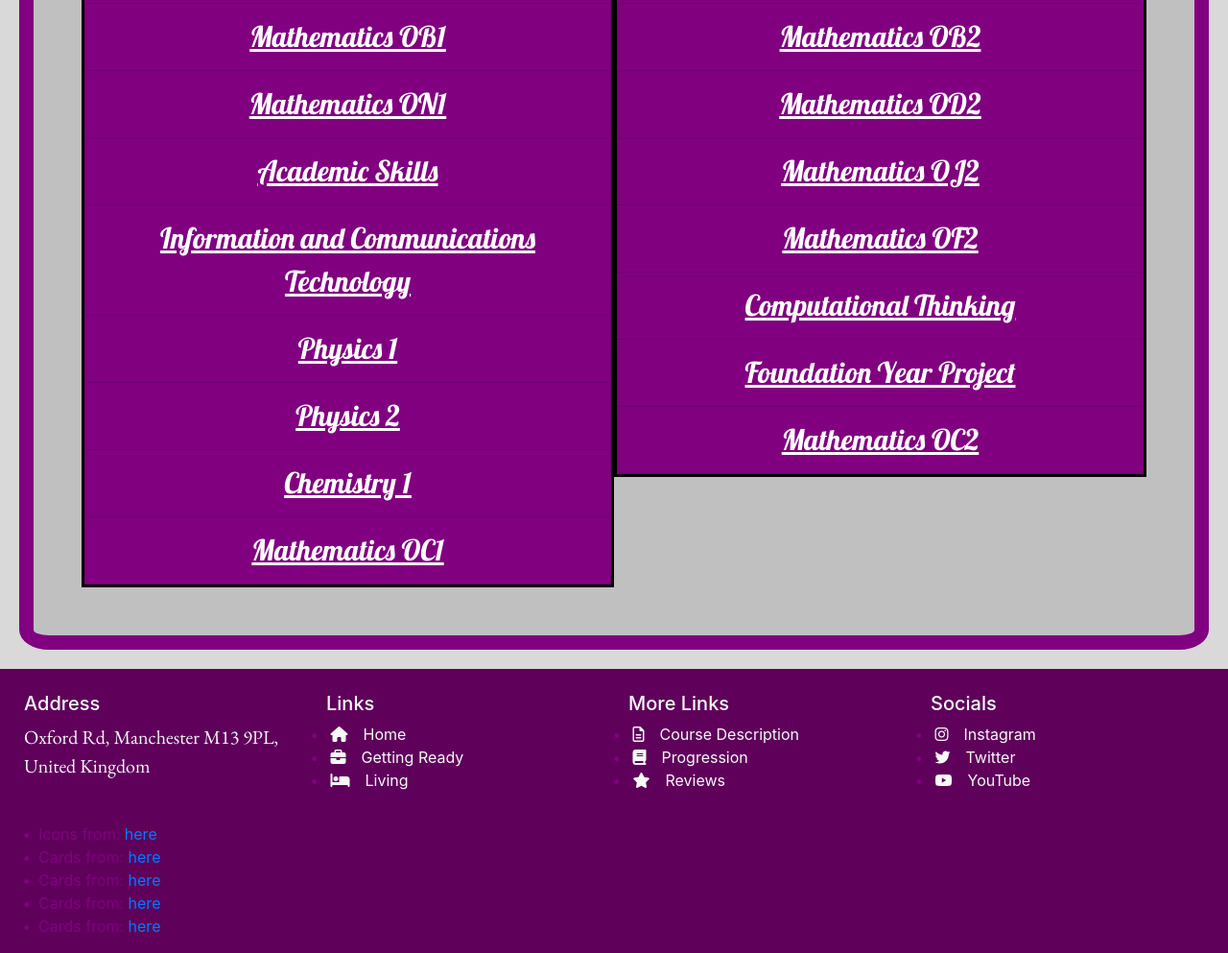
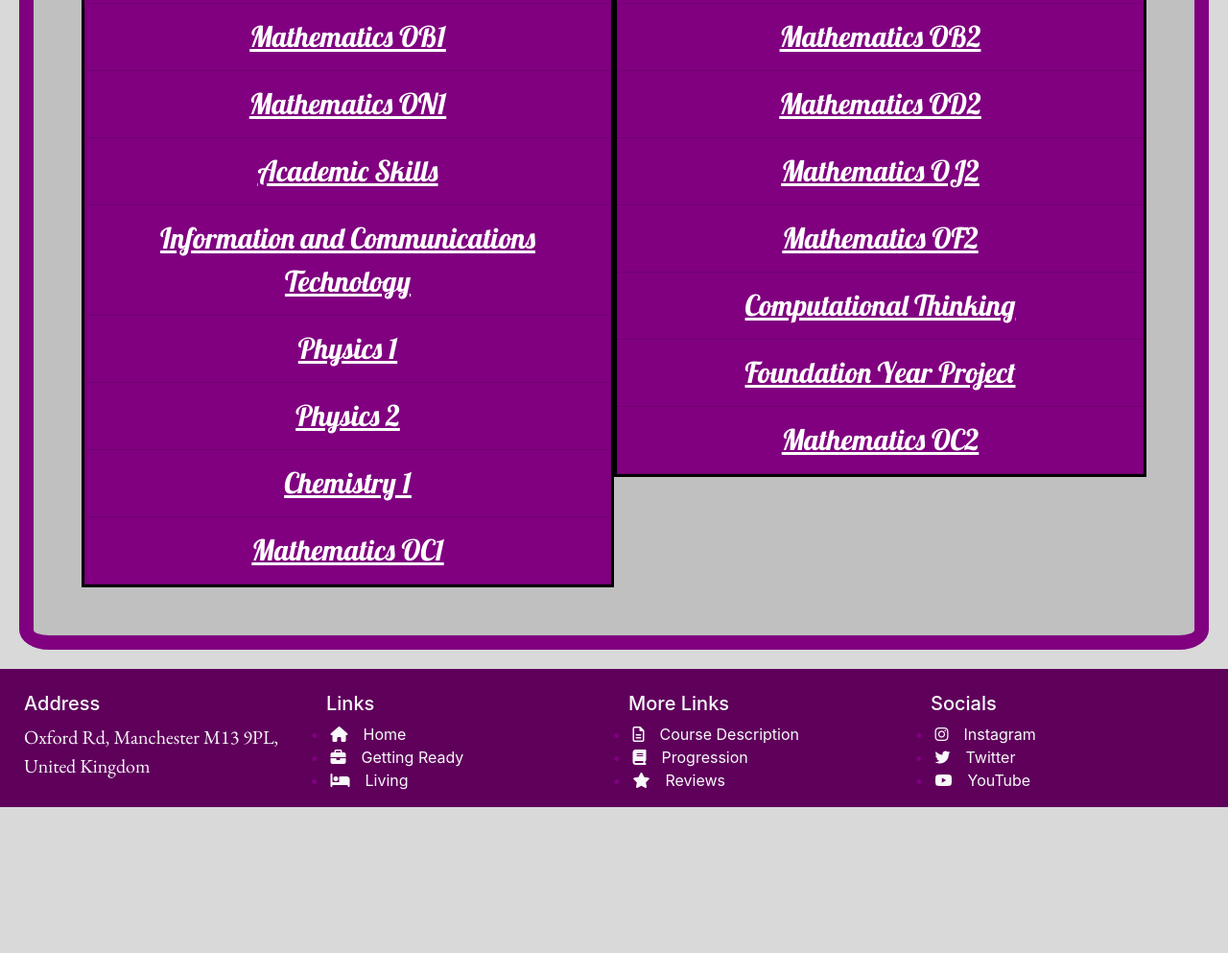
Before and after one commit to joseseyah/FY-project, a plain HTML site: page Computational Thinking.html in a window 1280 px wide. Shown: the part 1336-2329 px from the top of the page at 96% size. After the commit the page ends 2177 px from the top, so only its background shows below. Drawn offline with nearby package versions, Linux system fonts and the light colour scheme.

Commit message:
innit commit

```diff
--- a/Computational Thinking.html
+++ b/Computational Thinking.html
@@ -218,16 +218,7 @@
                 </div>
             </div>
         </div>
-        <p>
-            <ul>
-                <li>Icons from: <a href="fontawesome.com">here</a></li>
-                <li>Cards from: <a href="#">here</a></li>
-                <li>Cards from: <a href="#">here</a></li>
-                <li>Cards from: <a href="#">here</a></li>
-                <li>Cards from: <a href="#">here</a></li>
 
-            </ul>
-        </p>
         <!-- End Footer template from authify.org -->
         <script src="js/jquery-3.5.1.slim.min.js " crossorigin="anonymous "></script>
         <script src="js/bootstrap.bundle.min.js " crossorigin="anonymous "></script>
```
Also changed, not shown: Foundation Year Project.html (+0 -9 lines), coffee.html (+0 -9 lines), grocery.html (+0 -9 lines).
